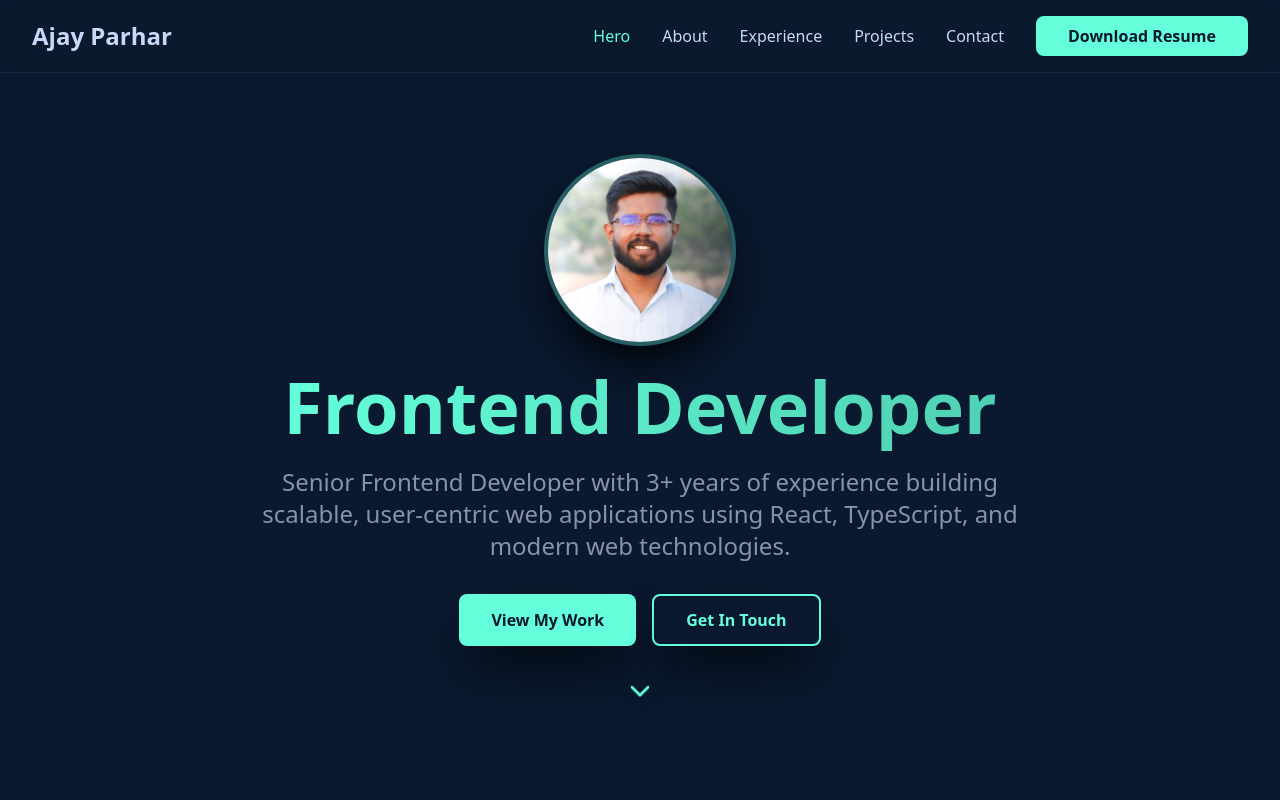
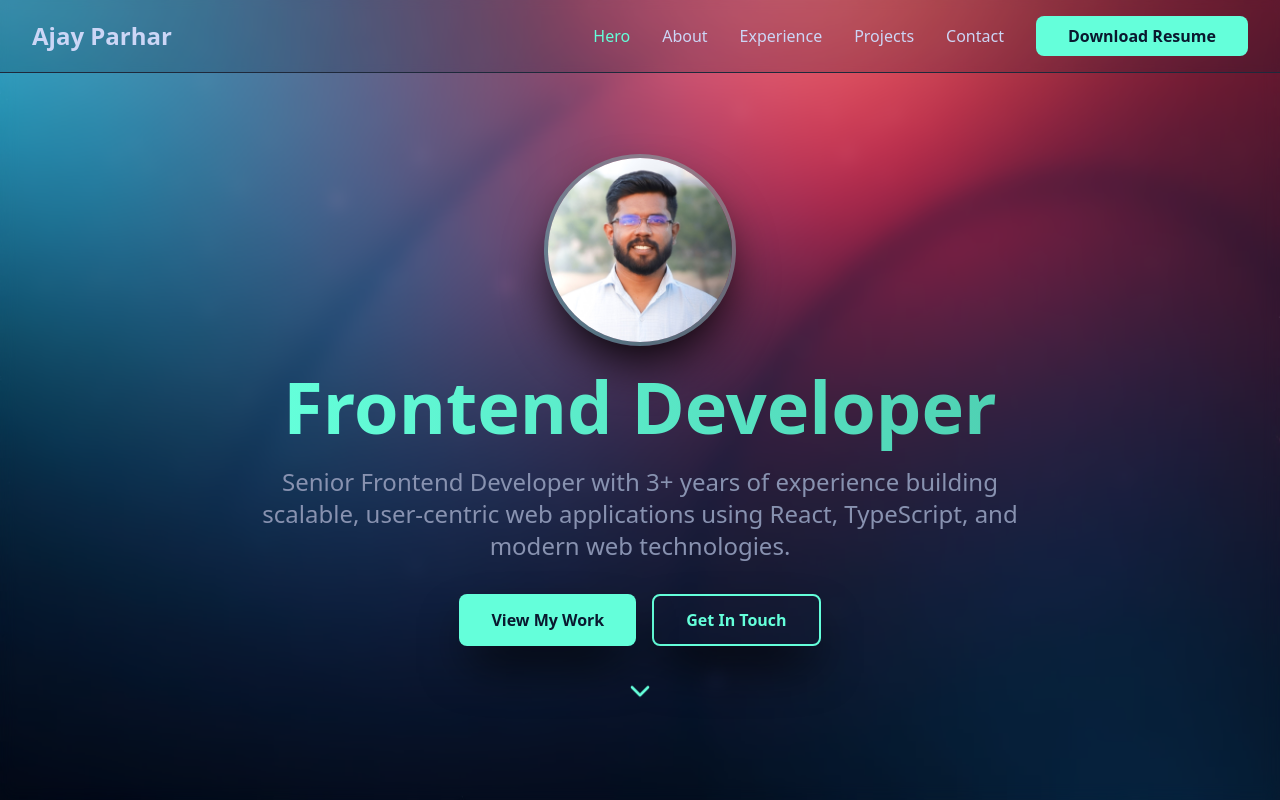
Before and after one commit to parharajay001/portfolio, a React (Vite) app: page / in a window 1280 px wide. Shown: the top 800 px of the page. Built offline with nearby package versions, Linux system fonts and the light colour scheme.

Commit message:
feat: Add AnimatedBackground component with CSS animations and integrate into Portfolio

```diff
--- a/src/App.tsx
+++ b/src/App.tsx
@@ -4,7 +4,7 @@ import { ThemeProvider } from './context/ThemeContext';
 function App() {
   return (
     <ThemeProvider>
-      <div className='bg-background text-foreground min-h-screen'>
+      <div className='bg-transparent text-foreground min-h-screen'>
         <Portfolio />
       </div>
     </ThemeProvider>
--- /dev/null
+++ b/src/components/AnimatedBackground.css
@@ -0,0 +1,38 @@
+@keyframes backgroundChange {
+  0% {
+    background-image: var(--bg-1);
+  }
+  20% {
+    background-image: var(--bg-2);
+  }
+  40% {
+    background-image: var(--bg-3);
+  }
+  60% {
+    background-image: var(--bg-4);
+  }
+  80% {
+    background-image: var(--bg-5);
+  }
+  100% {
+    background-image: var(--bg-4);
+  }
+}
+
+.animated-background {
+  position: fixed;
+  inset: 0;
+  width: 100%;
+  height: 100%;
+  z-index: -10;
+  background-size: cover;
+  background-position: center;
+  animation: backgroundChange 30s ease-in-out infinite;
+  transition: opacity 10s ease-in-out;
+}
+
+.background-overlay {
+  position: absolute;
+  inset: 0;
+  backdrop-filter: blur(8px);
+}
--- /dev/null
+++ b/src/components/AnimatedBackground.tsx
@@ -0,0 +1,27 @@
+import {
+  HeroBackground,
+  AboutBackground,
+  ExperienceBackground,
+  ProjectsBackground,
+  ContactBackground,
+} from '../assets/images';
+import { useEffect } from 'react';
+import './AnimatedBackground.css';
+
+export const AnimatedBackground = () => {
+  useEffect(() => {
+    // Set CSS variables for the background images
+    const root = document.documentElement;
+    root.style.setProperty('--bg-1', `url(${HeroBackground})`);
+    root.style.setProperty('--bg-2', `url(${AboutBackground})`);
+    root.style.setProperty('--bg-3', `url(${ContactBackground})`);
+    root.style.setProperty('--bg-4', `url(${ProjectsBackground})`);
+    root.style.setProperty('--bg-5', `url(${ExperienceBackground})`);
+  }, []);
+
+  return (
+    <div className="animated-background">
+      <div className="background-overlay" />
+    </div>
+  );
+};
--- a/src/pages/Portfolio/Portfolio.tsx
+++ b/src/pages/Portfolio/Portfolio.tsx
@@ -6,6 +6,7 @@ import { Footer } from './components/Footer';
 import { Hero } from './components/Hero';
 import { Navbar } from './components/Navbar';
 import { Projects } from './components/Projects';
+import { AnimatedBackground } from '../../components/AnimatedBackground';
 
 const Portfolio = () => {
   const [activeSection, setActiveSection] = useState('hero');
@@ -51,7 +52,8 @@ const Portfolio = () => {
     setIsMenuOpen(false);
   };
   return (
-    <div className='min-h-screen bg-background transition-colors duration-200'>
+    <div className='min-h-screen bg-transparent transition-colors duration-200'>
+      <AnimatedBackground />
       <Navbar
         activeSection={activeSection}
         scrollToSection={scrollToSection}
```
